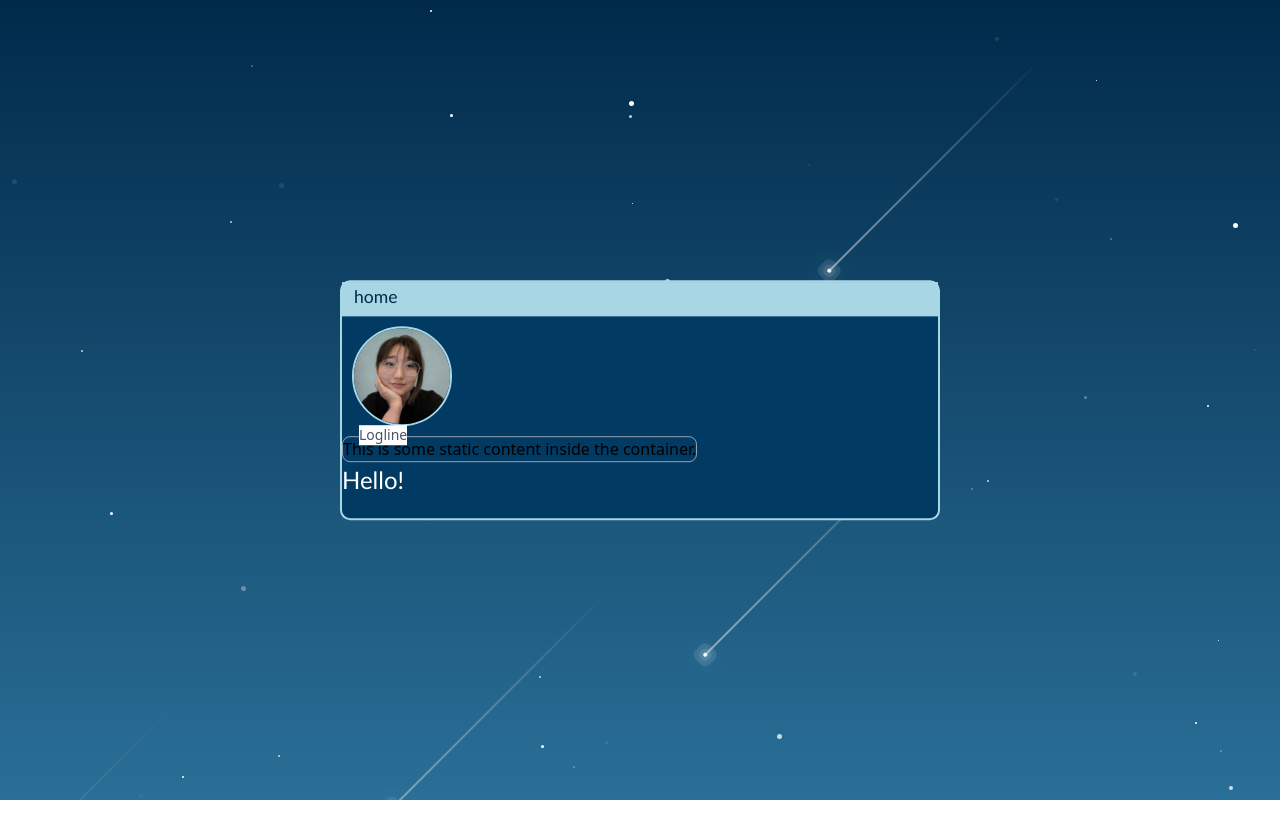
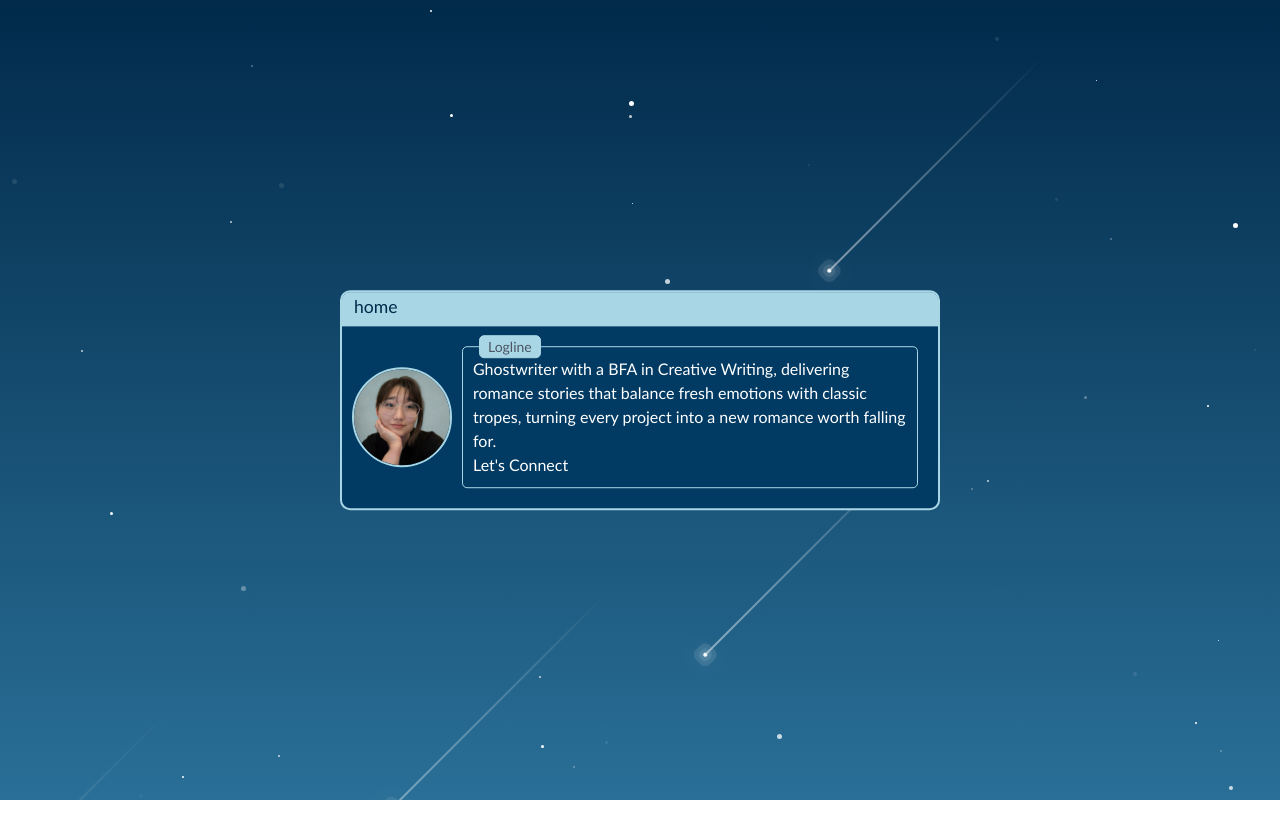
Before and after one commit to lunargravity/anuromance, a Next.js app: page / in a window 1280 px wide. Shown: the top 838 px of the page. Built offline with nearby package versions, Linux system fonts and the light colour scheme.

Commit message:
Added logline

```diff
--- a/src/app/global.css
+++ b/src/app/global.css
@@ -29,6 +29,8 @@ html {
 
 body {
   overflow: hidden;
+  color: var(--color-primarytext);
+  font-family: var(--primary-font-family);
 }
 
 /* === BACKGROUND SETTINGS === */
@@ -52,18 +54,17 @@ section {
 
 .mockup-window {
   position: absolute;
-  top: 50%; /* Center vertically */
-  left: 50%; /* Center horizontally */
+  top: 50%;
+  left: 50%;
   transform: translate(-50%, -50%);
-  z-index: 100; /* Higher than stars */
-  width: 80vw; /* Adjust as needed */
-  max-width: 600px; /* Adjust as needed */
+  z-index: 100;
+  width: 80vw;
+  max-width: 600px;
+  overflow: hidden;
   background-color: var(--color-primarybackground);
   border-radius: 10px;
   border: 2px solid var(--color-secondarybackground);
 }
-
-/* === HOME BAR SETTINGS === */
 
 .home {
   position: relative;
@@ -73,6 +74,16 @@ section {
   align-items: flex-start;;
   flex-direction: column;
 }
+
+.first-row {
+  display: flex;
+  width: 100%;
+  justify-content: space-between;
+  align-items: center;
+  padding: 10px;
+}
+
+/* === HOME BAR SETTINGS === */
 
 .home h1 {
   font-size: 1.5rem;
@@ -96,13 +107,42 @@ section {
   color: var(--color-windowbackground);
 }
 
-/* === FIRST ROW SETTINGS === */
+/* === PROFILE IMAGE SETTINGS === */
 
 .profile {
   width: 100px;
   height: 100px;
   border-radius: 50%;
-  margin: 10px 10px 10px 10px;
   border: 2px solid var(--color-secondarybackground);
   position: relative;
+  display: inline-block;
 }
+
+/* === CONTAINER SETTINGS === */
+
+.custom-container {
+  display: flex;
+  flex-direction: column;
+  width: auto;
+  box-sizing: border-box;
+  position: relative;
+  border: 1px solid var(--color-secondarybackground);
+  border-radius: 5px;
+  margin: 10px;
+  padding: 10px;
+}
+
+/* === LOGLINE SETTINGS === */
+
+.logline-label {
+  position: absolute;
+  top: -0.75rem;
+  left: 1rem;
+  background-color: var(--color-secondarybackground);
+  padding-left: 0.5rem;
+  padding-right: 0.5rem;
+  font-size: 0.875rem;
+  color: #4b5563;
+  border-radius: 5px;
+  border: 1px solid var(--color-secondarybackground);
+}
--- a/src/app/page.tsx
+++ b/src/app/page.tsx
@@ -60,22 +60,22 @@ export default function Page() {
         <div className="mockup-window">
           <div className="home">
             <div className="bar">home</div>
-            <div>
+            <div className="first-row">
               <img
                 src="/profile.jpg"
                 alt="Profile of Anu"
                 className="profile"
               />
-              <div className="relative mt-10 border border-gray-400 rounded-lg px-4 pt-6 pb-4">
-                <p className="absolute -top-3 left-4 bg-white px-2 text-sm text-gray-600">
+              <div className="custom-container">
+                <p className="logline-label">
                   Logline
                 </p>
                 <div>
-                  <p>This is some static content inside the container.</p>
+                  <p>Ghostwriter with a BFA in Creative Writing, delivering romance stories that balance fresh emotions with classic tropes, turning every project into a new romance worth falling for.</p>
+                  <button className='contact'>Let's Connect</button>
                 </div>
               </div>
             </div>
-            <h1>Hello!</h1>
           </div>
         </div>
       </section>
```
